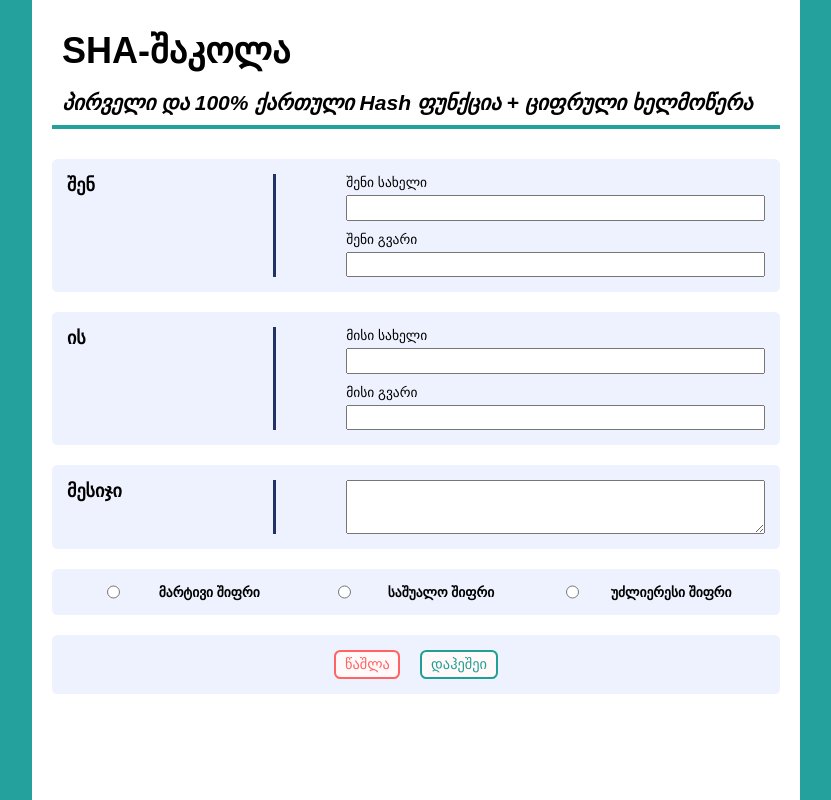
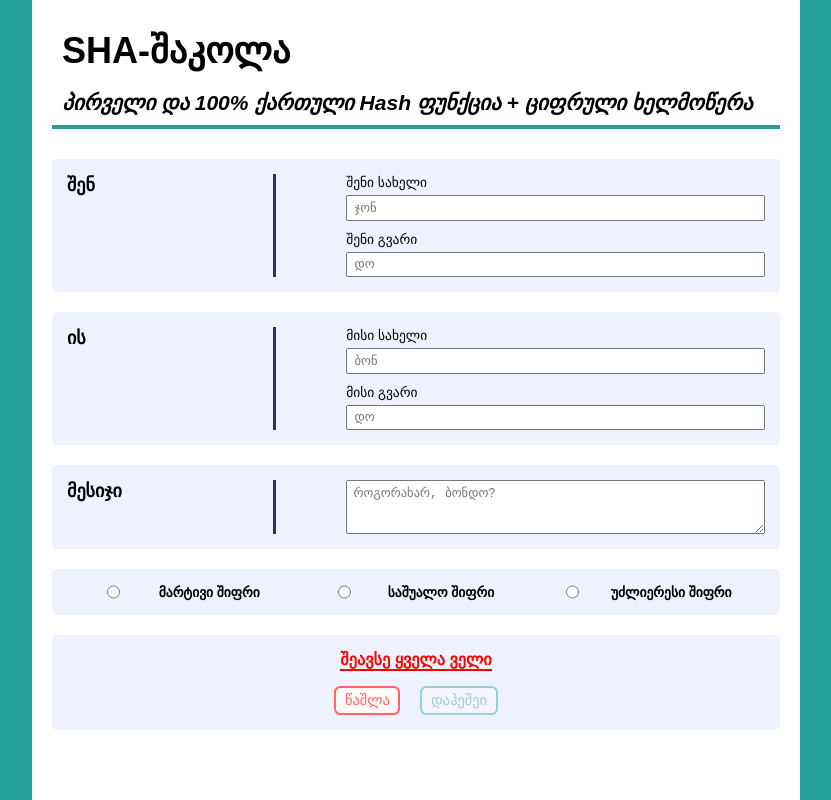
Before and after one commit to lukakilai/shashakola, a React (Vite) app: page / in a window 1280 px wide. Shown: the whole page, without its empty margins (224-1055 px from the left). Built offline with nearby package versions, Linux system fonts and the light colour scheme; a web font is replaced by a local one.

Commit message:
+ hashing function + copy hash function

```diff
--- a/public/styles.css
+++ b/public/styles.css
@@ -122,7 +122,8 @@ header hr {
   gap: 5px;
 }
 
-.form-section input {
+.form-section input,
+.form-section textarea {
   font-size: 0.7rem;
   padding: 0.3em 0.5em;
 }
@@ -156,7 +157,7 @@ header hr {
   justify-content: space-evenly;
 }
 
-@media (max-width: 770px) {
+@media (max-width: 850px) {
   .radio-wrapper form {
     flex-direction: column;
   }
@@ -165,6 +166,24 @@ header hr {
     width: 55%;
     margin: 0.5rem 0;
   }
+}
+
+.btn-section {
+  background-color: var(--form-bg-color);
+  border-radius: 0.3rem;
+  padding: 15px;
+  display: flex;
+  flex-direction: column;
+  gap: 15px;
+  align-items: center;
+}
+
+.btn-section .errorMsg {
+  font-family: var(--section-header-font);
+  font-weight: 700;
+  font-size: 0.9rem;
+  color: red;
+  border-bottom: 2px solid red;
 }
 
 .btns-wrapper {
@@ -203,6 +222,10 @@ header hr {
   color: white;
 }
 
+.btn-hash:disabled {
+  opacity: 0.4;
+}
+
 /* ! OUTPUT */
 
 .output-container {
@@ -229,7 +252,8 @@ header hr {
 }
 
 .output {
-  width: 100%;
+  word-break: break-all;
+  max-width: 100%;
   padding: 5px 10px;
   background-color: var(--output-color);
   font-family: var(--output-font);
--- a/src/App.js
+++ b/src/App.js
@@ -1,4 +1,4 @@
-import React from "react";
+import React, { useState } from "react";
 import { Fragment } from "react/cjs/react.production.min";
 
 import { Header, Output, Form } from "./sections/export";
--- a/src/context/context.js
+++ b/src/context/context.js
@@ -10,6 +10,7 @@ function EverythingContextProvider({ children }) {
   const [msg, setMsg] = useState("");
   const [degree, setDegree] = useState("");
   const [hashedMsg, setHashedMsg] = useState("");
+  const [copied, setCopied] = useState(false);
 
   const context = {
     yourName,
@@ -26,6 +27,8 @@ function EverythingContextProvider({ children }) {
     setDegree,
     hashedMsg,
     setHashedMsg,
+    copied,
+    setCopied,
   };
 
   return (
--- a/src/sections/Output.js
+++ b/src/sections/Output.js
@@ -1,9 +1,9 @@
-import React, { useContext } from "react";
+import React, { useContext, useState } from "react";
 
 import { EverythingContext } from "../context/context";
 
 function Output() {
-  const { hashedMsg } = useContext(EverythingContext);
+  const { hashedMsg, copied, setCopied } = useContext(EverythingContext);
 
   return (
     <section>
@@ -12,7 +12,15 @@ function Output() {
           <p>ინებე შენი დაშიფრული შეტყობინება</p>
           <div className="output-wrapper">
             <p className="output">{hashedMsg}</p>
-            <button className="btn btn-copy">დაკოპირება</button>
+            <button
+              className="btn btn-copy"
+              onClick={() => {
+                setCopied(true);
+                navigator.clipboard.writeText(hashedMsg);
+              }}
+            >
+              {copied ? "დაკოპირებულია ✅" : "დაკოპირება"}
+            </button>
           </div>
         </div>
       )}
--- a/src/sections/form/form-sections/Buttons.js
+++ b/src/sections/form/form-sections/Buttons.js
@@ -16,6 +16,7 @@ function Buttons() {
     setMsg,
     degree,
     setHashedMsg,
+    setCopied,
   } = useContext(EverythingContext);
 
   function clearEverything() {
@@ -24,17 +25,60 @@ function Buttons() {
     setTheirName("");
     setTheirSurname("");
     setMsg("");
+    setHashedMsg("");
+    setCopied(false);
   }
 
-  function hashEverything() {}
+  function hashEverything() {
+    setCopied(false);
+    let newMsg = msg.replaceAll(" ", "");
+
+    let curse = {
+      vinc: "",
+      var: "",
+    };
+    switch (degree) {
+      case "0":
+        curse.vinc = "იმანარგაიხაროსოჯახში";
+        curse.var = "ვარდედასვფიცავარ";
+        break;
+      case "1":
+        curse.vinc = "იმისდედავატირე";
+        curse.var = "ვარვინმეშიარშეგეშალო";
+        break;
+      case "2":
+        curse.vinc = "იმისდედასშევეცი";
+        curse.var = "ვაროეეეეეეეეე";
+        break;
+    }
+
+    const hash = `20ჭყბ60${theirName}${theirSurname}სგარდავინცესწაიკითხოს${curse.vinc}90ღვპჭ01>>>${newMsg}<<<46პტღ034ვინვარდა${yourName}${yourSurname}${curse.var}`;
+
+    setHashedMsg(hash);
+  }
+
+  const fillEverythingError =
+    yourName.length === 0 ||
+    yourSurname.length === 0 ||
+    theirName.length === 0 ||
+    theirSurname.length === 0 ||
+    msg.length === 0;
 
   return (
-    <div className="form-section">
+    <div className="btn-section">
+      {fillEverythingError && <p className="errorMsg">შეავსე ყველა ველი</p>}
+
       <div className="btns-wrapper">
         <button className="btn btn-clear" onClick={clearEverything}>
           წაშლა
         </button>
-        <button className="btn btn-hash">დაჰეშეი</button>
+        <button
+          className="btn btn-hash"
+          onClick={hashEverything}
+          disabled={fillEverythingError}
+        >
+          დაჰეშეი
+        </button>
       </div>
     </div>
   );
--- a/src/sections/form/form-sections/Message.js
+++ b/src/sections/form/form-sections/Message.js
@@ -14,6 +14,7 @@ function Message() {
         <textarea
           onChange={(e) => setMsg(e.target.value)}
           value={msg}
+          placeholder="როგორახარ, ბონდო?"
         ></textarea>
       </div>
     </div>
--- a/src/sections/form/form-sections/Receiver.js
+++ b/src/sections/form/form-sections/Receiver.js
@@ -18,6 +18,7 @@ function Receiver() {
             type="text"
             onChange={(e) => setTheirName(e.target.value)}
             value={theirName}
+            placeholder="ბონ"
           />
         </div>
         <div className="form-item">
@@ -26,6 +27,7 @@ function Receiver() {
             type="text"
             onChange={(e) => setTheirSurname(e.target.value)}
             value={theirSurname}
+            placeholder="დო"
           />
         </div>
       </div>
--- a/src/sections/form/form-sections/Sender.js
+++ b/src/sections/form/form-sections/Sender.js
@@ -18,6 +18,7 @@ function Sender() {
             type="text"
             onChange={(e) => setYourName(e.target.value)}
             value={yourName}
+            placeholder="ჯონ"
           />
         </div>
         <div className="form-item">
@@ -26,6 +27,7 @@ function Sender() {
             type="text"
             onChange={(e) => setYourSurname(e.target.value)}
             value={yourSurname}
+            placeholder="დო"
           />
         </div>
       </div>
```
Also changed, not shown: 1 other file (tests, documents, lock files or other folders).
